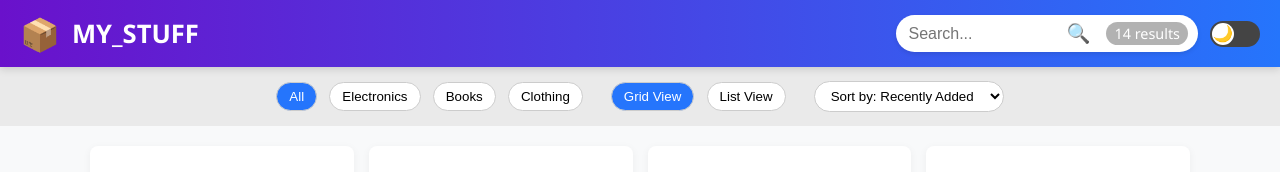
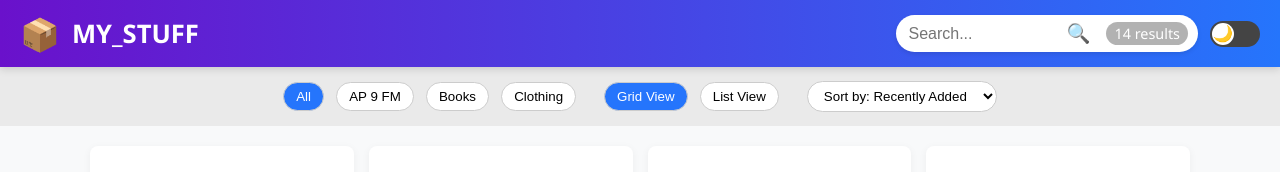
Before and after one commit to MOHAMMAD3230/MY_STUFF, a plain HTML site: page index.html in a window 1280 px wide. Shown: the top 172 px of the page. Drawn offline with Linux system fonts and the light colour scheme; a script that the page names is missing.

Commit message:
Update index.html

```diff
--- a/index.html
+++ b/index.html
@@ -252,7 +252,7 @@
 <div class="toolbar">
     <div class="category-bar">
         <button class="active" data-category="all">All</button>
-        <button data-category="electronics">Electronics</button>
+        <button data-category="Live_Radio">AP 9 FM</button>
         <button data-category="books">Books</button>
         <button data-category="clothing">Clothing</button>
     </div>
```
